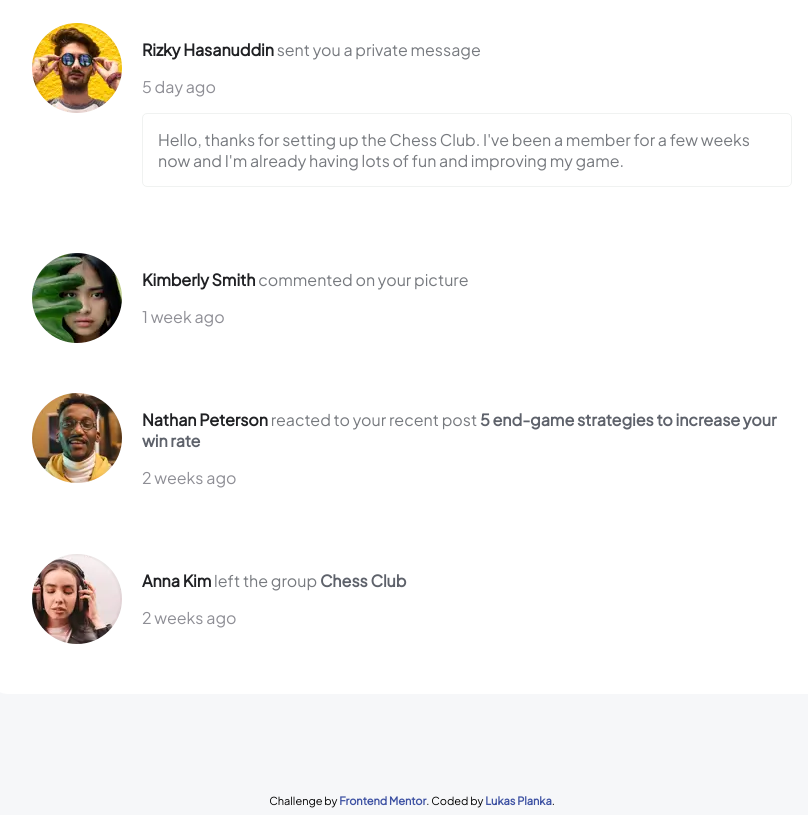
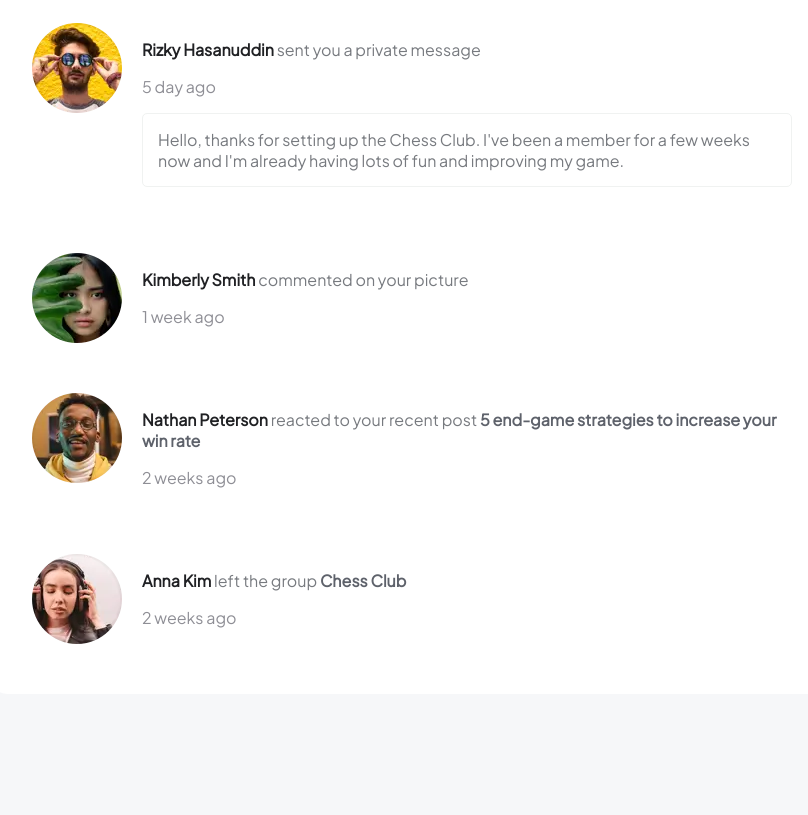
Before and after one commit to lukasplanka/NotificationPage, a plain HTML site: page index.html in a window 1280 px wide. Shown: the part 630-1445 px from the top of the page, without its empty margins (228-1036 px from the left). After the commit the page ends 1424 px from the top, so only its background shows below. Drawn offline with Linux system fonts and the light colour scheme.

Commit message:
Update index.html

```diff
--- a/index.html
+++ b/index.html
@@ -10,7 +10,6 @@
   <title>Frontend Mentor | Notifications page</title>
 </head>
 <body>
-
     <div class="container">
         <header>
             <h1>Notifications</h1>
@@ -94,10 +93,6 @@
             </div>
         </section>
     </div>
-    <div class="attribution">
-        Challenge by <a href="https://www.frontendmentor.io?ref=challenge" target="_blank">Frontend Mentor</a>.
-        Coded by <a href="#">Lukas Planka</a>.
-    </div>
     <script src="app.js"></script>
 </body>
 </html>
```
